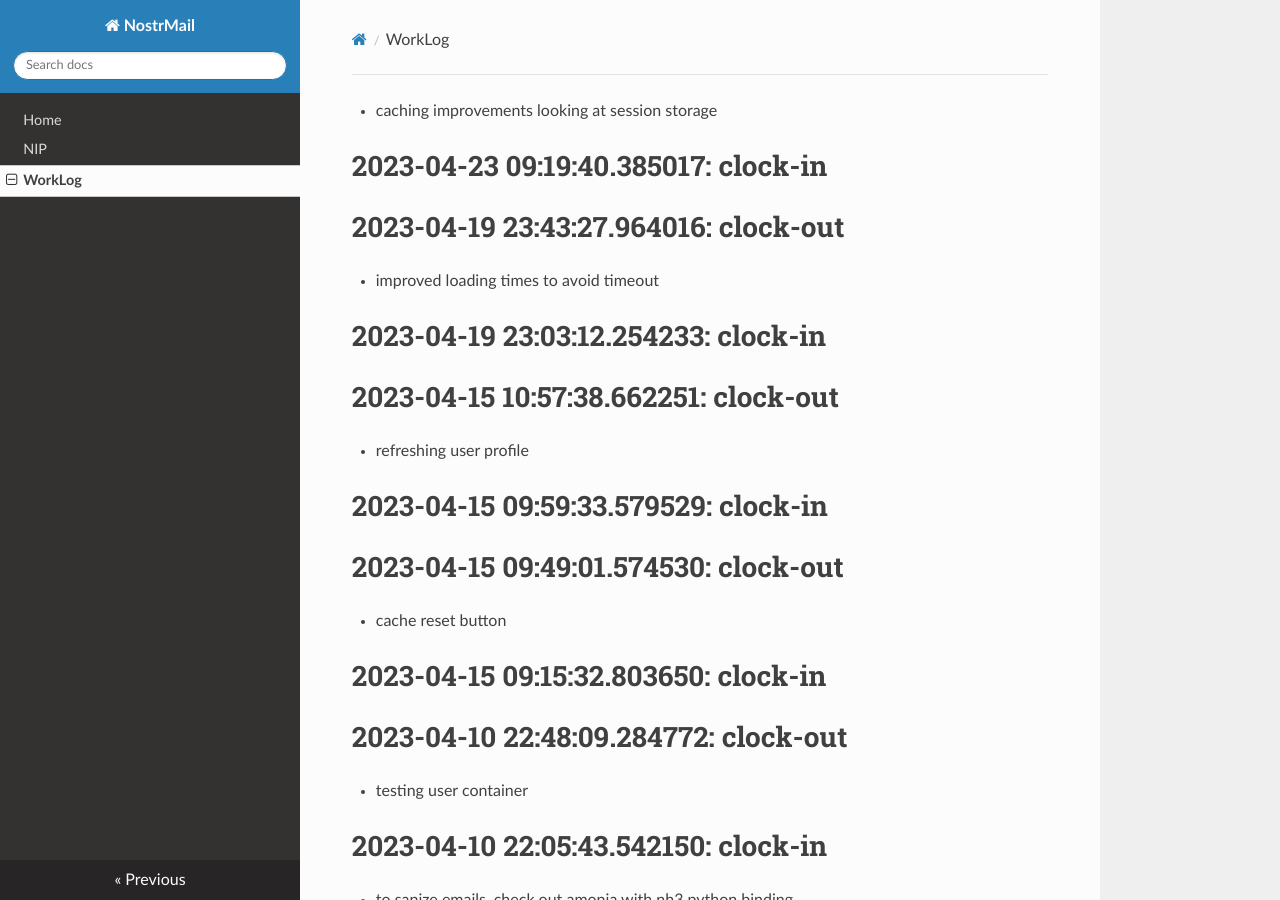
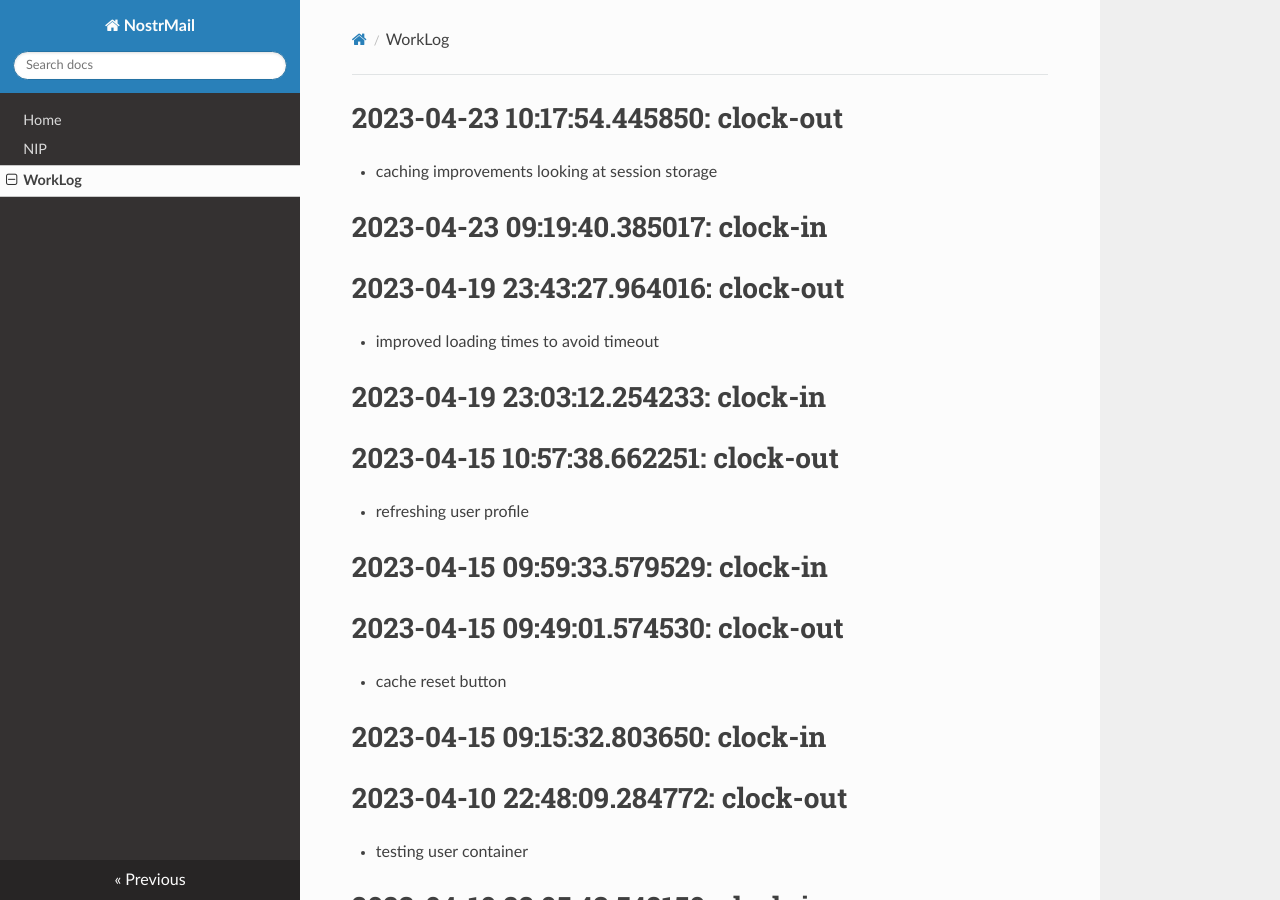
Before and after one commit to asherp/nostr-mail, an MkDocs documentation site: the page built from docs/WorkLog.md, in a window 1280 px wide and 900 px high. Built offline with MkDocs 1.6.1, drawn with Linux system fonts in a browser that asks for light colours; nearby versions of some CDN libraries.

Commit message:
clock-out

```diff
--- a/WorkLog.md
+++ b/WorkLog.md
@@ -1,3 +1,5 @@
+# 2023-04-23 10:17:54.445850: clock-out
+
 * caching improvements
 looking at session storage
 
```
